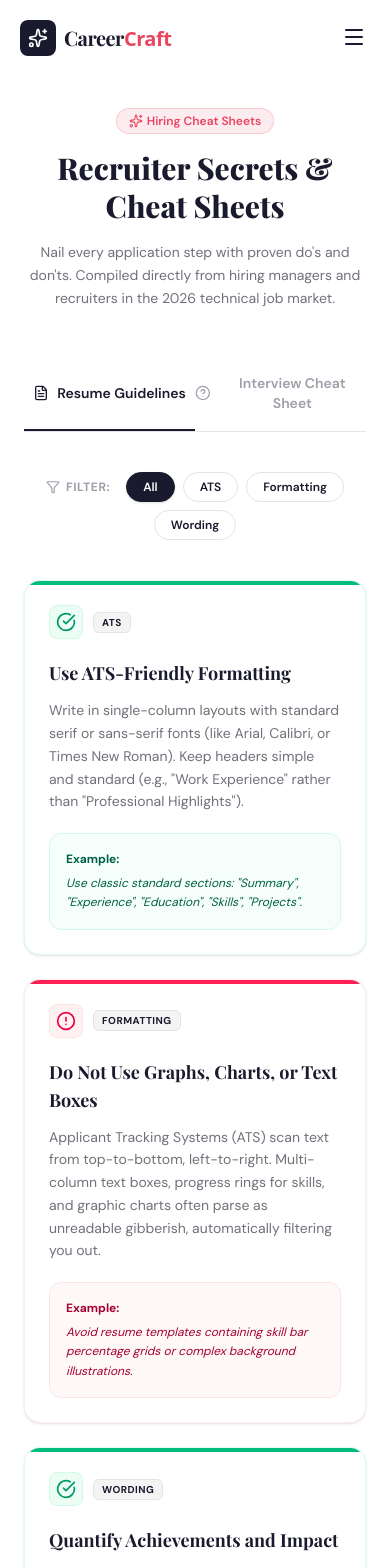
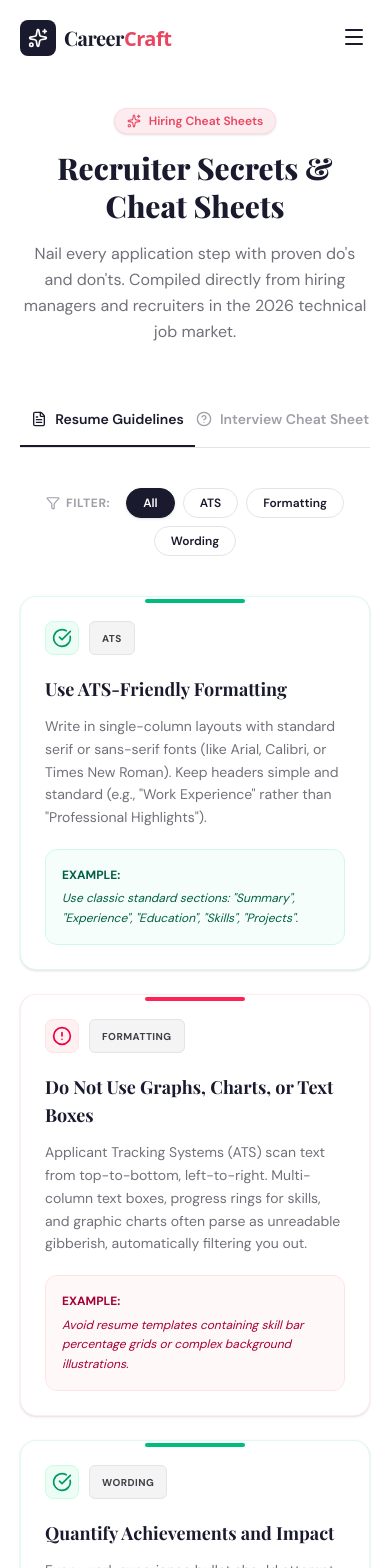
Before and after one commit to Fearless09/CareerCraft, a Next.js app: page /tips in a window 390 px wide. Shown: the top 1568 px of the page. Built offline with nearby package versions, Linux system fonts and the light colour scheme.

Commit message:
refactor: update tips page structure and simplify interaction logic using semantic components

```diff
--- a/src/app/tips/page.tsx
+++ b/src/app/tips/page.tsx
@@ -1,152 +1,189 @@
-'use client';
+"use client";
 
-import React, { useState } from 'react';
-import { resumeTips, interviewTips, Tip } from '../../data/tips';
-import { CheckCircle, AlertCircle, FileText, HelpCircle, Sparkles, Filter } from 'lucide-react';
-import { cn } from '../../lib/utils';
+import { useState } from "react";
+import { resumeTips, interviewTips } from "@/data/tips";
+import {
+  CheckCircle,
+  AlertCircle,
+  FileText,
+  HelpCircle,
+  Sparkles,
+  Filter,
+} from "lucide-react";
+import { cn } from "../../lib/utils";
 
 export default function TipsPage() {
-  const [activeTab, setActiveTab] = useState<'resume' | 'interview'>('resume');
-  const [selectedCategory, setSelectedCategory] = useState<string>('All');
+  const [activeTab, setActiveTab] = useState<"resume" | "interview">("resume");
+  const [selectedCategory, setSelectedCategory] = useState<string>("All");
 
-  const currentTipsList = activeTab === 'resume' ? resumeTips : interviewTips;
-
-  // Extract unique categories for current tab
-  const categories = ['All', ...new Set(currentTipsList.map((t) => t.category))];
+  const currentTipsList = activeTab === "resume" ? resumeTips : interviewTips;
 
   const filteredTips = currentTipsList.filter((tip) => {
-    if (selectedCategory === 'All') return true;
+    if (selectedCategory === "All") return true;
     return tip.category === selectedCategory;
   });
 
-  const handleTabChange = (tab: 'resume' | 'interview') => {
+  const handleTabChange = (tab: "resume" | "interview") => {
     setActiveTab(tab);
-    setSelectedCategory('All'); // Reset filters
+    setSelectedCategory("All"); // Reset filters
   };
 
+  // Extract unique categories for current tab
+  const categories = [
+    "All",
+    ...new Set(currentTipsList.map((t) => t.category)),
+  ];
+
   return (
-    <div className="flex-1 w-full max-w-6xl mx-auto px-6 py-12 md:py-16">
-
+    <section className="wrapper max-w-6xl py-12 md:py-16">
       {/* Page Header */}
-      <div className="text-center max-w-2xl mx-auto mb-12">
-        <span className="inline-flex items-center gap-1 px-3 py-1 rounded-full bg-accent/10 border border-accent/20 text-xs font-semibold text-accent mb-4">
-          <Sparkles className="w-3.5 h-3.5 animate-pulse" />
+      <header
+        id="header"
+        className="mx-auto mb-12 max-w-2xl text-center text-pretty"
+      >
+        <span className="bg-accent/10 border-accent/10 text-accent mb-4 inline-flex items-center gap-2 rounded-full border px-3 py-1 text-xs font-semibold shadow">
+          <Sparkles className="size-3.5 animate-pulse" />
           Hiring Cheat Sheets
         </span>
-        <h1 className="font-display text-3xl sm:text-4xl font-extrabold text-primary mb-4 leading-tight">
+
+        <h1 className="font-display text-primary mb-4 text-3xl leading-tight font-extrabold sm:text-4xl">
           Recruiter Secrets & Cheat Sheets
         </h1>
-        <p className="text-zinc-500 text-sm leading-relaxed">
-          Nail every application step with proven do&apos;s and don&apos;ts. Compiled directly from hiring managers and recruiters in the 2026 technical job market.
+        <p className="text-base leading-relaxed text-zinc-500">
+          Nail every application step with proven do&apos;s and don&apos;ts.
+          Compiled directly from hiring managers and recruiters in the 2026
+          technical job market.
         </p>
-      </div>
+      </header>
 
       {/* Selector Tabs */}
-      <div className="flex justify-center border-b border-zinc-200 mb-10 max-w-md mx-auto">
-        <button
-          onClick={() => handleTabChange('resume')}
-          className={cn(
-            'flex-1 flex items-center justify-center gap-2 py-4 font-semibold text-sm border-b-2 transition-all duration-200',
-            activeTab === 'resume'
-              ? 'border-primary text-primary'
-              : 'border-transparent text-zinc-400 hover:text-zinc-650'
-          )}
-        >
-          <FileText className="w-4 h-4" />
-          Resume Guidelines
-        </button>
-        <button
-          onClick={() => handleTabChange('interview')}
-          className={cn(
-            'flex-1 flex items-center justify-center gap-2 py-4 font-semibold text-sm border-b-2 transition-all duration-200',
-            activeTab === 'interview'
-              ? 'border-primary text-primary'
-              : 'border-transparent text-zinc-400 hover:text-zinc-650'
-          )}
-        >
-          <HelpCircle className="w-4 h-4" />
-          Interview Cheat Sheet
-        </button>
-      </div>
+      <section
+        id="tabs"
+        className="mx-auto mb-10 grid max-w-md grid-cols-2 border-b border-zinc-200"
+      >
+        {tabs.map((t) => (
+          <button
+            key={t.id}
+            onClick={() => {
+              if (activeTab === t.id) return;
+              handleTabChange(t.id);
+            }}
+            className={cn(
+              "transition-300 flex cursor-pointer items-center justify-center gap-2 border-b-2 border-transparent py-4 text-sm font-semibold text-zinc-400 hover:text-zinc-500",
+              {
+                "border-primary text-primary hover:text-primary/90":
+                  activeTab === t.id,
+              },
+            )}
+          >
+            <t.icon className="size-4" />
+            {t.name}
+          </button>
+        ))}
+      </section>
 
       {/* Category Filters */}
-      <div className="flex flex-wrap items-center justify-center gap-2 mb-10">
-        <span className="text-xs font-bold uppercase tracking-wider text-zinc-400 mr-2 flex items-center gap-1.5">
-          <Filter className="w-3.5 h-3.5" />
+      <section
+        id="filters"
+        className="mb-10 flex flex-wrap items-center justify-center gap-2"
+      >
+        <span className="mr-2 flex items-center gap-1.5 text-xs font-bold tracking-wider text-zinc-400 uppercase">
+          <Filter className="h-3.5 w-3.5" />
           Filter:
         </span>
+
         {categories.map((cat) => (
           <button
             key={cat}
-            onClick={() => setSelectedCategory(cat)}
+            onClick={() => {
+              if (cat === selectedCategory) return;
+              setSelectedCategory(cat);
+            }}
             className={cn(
-              'px-4 py-1.5 rounded-full text-xs font-semibold border transition-all duration-150',
-              selectedCategory === cat
-                ? 'bg-primary text-white border-primary shadow-sm'
-                : 'bg-white border-zinc-200 text-zinc-650 hover:bg-zinc-100 hover:border-zinc-300'
+              "transition-300 text-zinc-650 cursor-pointer rounded-full border border-zinc-200 bg-white px-4 py-1.5 text-xs font-semibold hover:border-zinc-300 hover:bg-zinc-100",
+              {
+                "bg-primary border-primary hover:bg-primary/90 hover:border-primary text-white shadow-sm":
+                  selectedCategory === cat,
+              },
             )}
           >
             {cat}
           </button>
         ))}
-      </div>
+      </section>
 
       {/* Tips Grid */}
-      <div className="grid grid-cols-1 md:grid-cols-2 gap-6 md:gap-8 animate-fade-in">
+      <section
+        id="tips"
+        className="grid grid-cols-1 gap-6 md:grid-cols-2 md:gap-8"
+      >
         {filteredTips.map((tip) => {
-          const isDo = tip.type === 'do';
+          const isDo = tip.type === "do";
           return (
             <div
               key={tip.id}
               className={cn(
-                'flex flex-col p-6 sm:p-8 rounded-2xl border bg-white shadow-sm hover:shadow-md transition-all duration-200 relative overflow-hidden',
-                isDo ? 'border-emerald-100/70 hover:border-emerald-200' : 'border-rose-100/70 hover:border-rose-200'
+                "group relative flex flex-col overflow-hidden rounded-2xl border border-rose-100/70 bg-white p-6 shadow-sm transition-all duration-200 hover:border-rose-200 hover:shadow-md sm:p-8",
+                { "border-emerald-100/70 hover:border-emerald-200": isDo },
               )}
             >
               {/* Context Tag indicator */}
-              <div className="absolute top-0 right-0 h-1.5 w-full bg-emerald-500" className={cn(
-                'absolute top-0 left-0 h-1 w-full',
-                isDo ? 'bg-emerald-500' : 'bg-rose-500'
-              )} />
+              <div
+                className={cn(
+                  "transition-300 absolute top-0.5 left-1/2 h-1 w-25 -translate-x-1/2 rounded-full bg-rose-500 group-hover:top-0 group-hover:w-full",
+                  { "bg-emerald-500": isDo },
+                )}
+              />
 
-              <div className="flex items-center gap-2.5 mb-5">
-                <span className={cn(
-                  'p-1.5 rounded-lg border w-fit shrink-0',
-                  isDo
-                    ? 'bg-emerald-50 border-emerald-100 text-emerald-600'
-                    : 'bg-rose-50 border-rose-100 text-rose-600'
-                )}>
-                  {isDo ? <CheckCircle className="w-5 h-5" /> : <AlertCircle className="w-5 h-5" />}
+              <div className="mb-5 flex items-stretch gap-2.5">
+                <span
+                  className={cn(
+                    "w-fit shrink-0 rounded-lg border border-rose-100 bg-rose-50 p-1.5 text-rose-600 [&_svg]:size-5",
+                    {
+                      "border-emerald-100 bg-emerald-50 text-emerald-600": isDo,
+                    },
+                  )}
+                >
+                  {isDo ? <CheckCircle /> : <AlertCircle />}
                 </span>
-                <span className="text-[10px] uppercase font-extrabold tracking-wider px-2 py-0.5 rounded-md bg-zinc-100 text-zinc-650 border border-zinc-200">
+                <span className="flex items-center rounded-md border border-zinc-200 bg-zinc-100 px-3 py-1.5 text-[10px] font-extrabold tracking-wider text-zinc-700 uppercase">
                   {tip.category}
                 </span>
               </div>
 
-              <h2 className="font-display font-bold text-lg text-primary mb-3">
+              <h2 className="font-display text-primary mb-3 text-lg font-bold">
                 {tip.headline}
               </h2>
 
-              <p className="text-zinc-500 text-sm leading-relaxed mb-5 flex-1">
+              <p className="mb-5 flex-1 text-sm leading-relaxed text-zinc-500">
                 {tip.explanation}
               </p>
 
-              {tip.example && (
-                <div className={cn(
-                  'p-4 rounded-xl border text-xs leading-relaxed font-body',
-                  isDo
-                    ? 'bg-emerald-50/50 border-emerald-100 text-emerald-800'
-                    : 'bg-rose-50/50 border-rose-100 text-rose-800'
-                )}>
-                  <span className="font-bold block mb-1">Example:</span>
+              {!!tip.example && (
+                <div
+                  className={cn(
+                    "font-body rounded-xl border border-rose-100 bg-rose-50/50 p-4 text-xs leading-relaxed text-rose-800",
+                    {
+                      "border-emerald-100 bg-emerald-50/50 text-emerald-800":
+                        isDo,
+                    },
+                  )}
+                >
+                  <span className="mb-1 block font-bold uppercase">
+                    Example:
+                  </span>
                   <span className="italic">{tip.example}</span>
                 </div>
               )}
             </div>
           );
         })}
-      </div>
-
-    </div>
+      </section>
+    </section>
   );
 }
+
+const tabs = [
+  { id: "resume" as const, icon: FileText, name: "Resume Guidelines" },
+  { id: "interview" as const, icon: HelpCircle, name: "Interview Cheat Sheet" },
+];
--- a/src/components/layout/Navbar.tsx
+++ b/src/components/layout/Navbar.tsx
@@ -53,7 +53,7 @@ export default function Navbar() {
         </Link>
 
         {/* Desktop Nav Items */}
-        <div className="hidden items-center gap-1 lg:flex">
+        <div className="hidden items-center gap-2.5 lg:flex">
           {navItems.map((item) => (
             <Link
               key={item.name}
```
